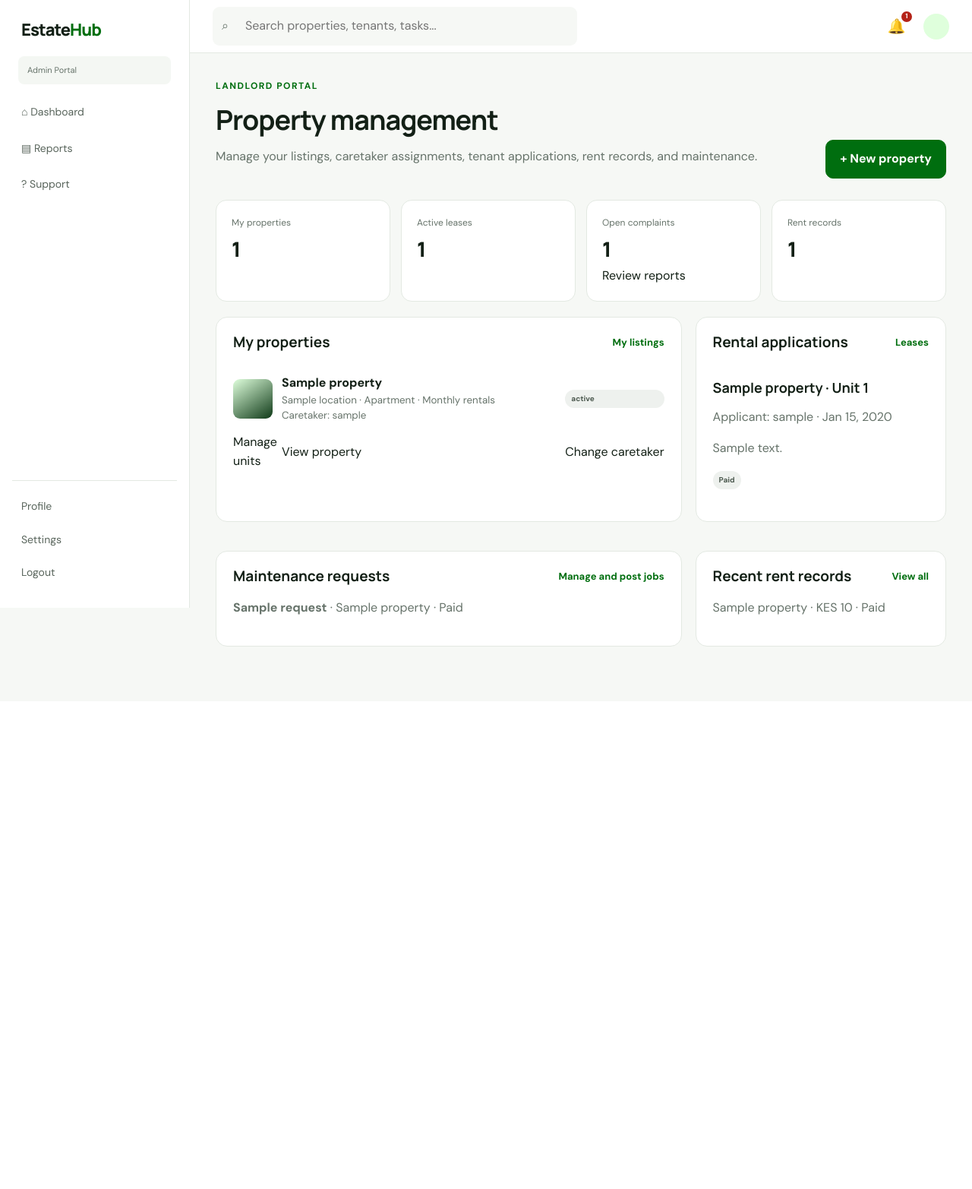
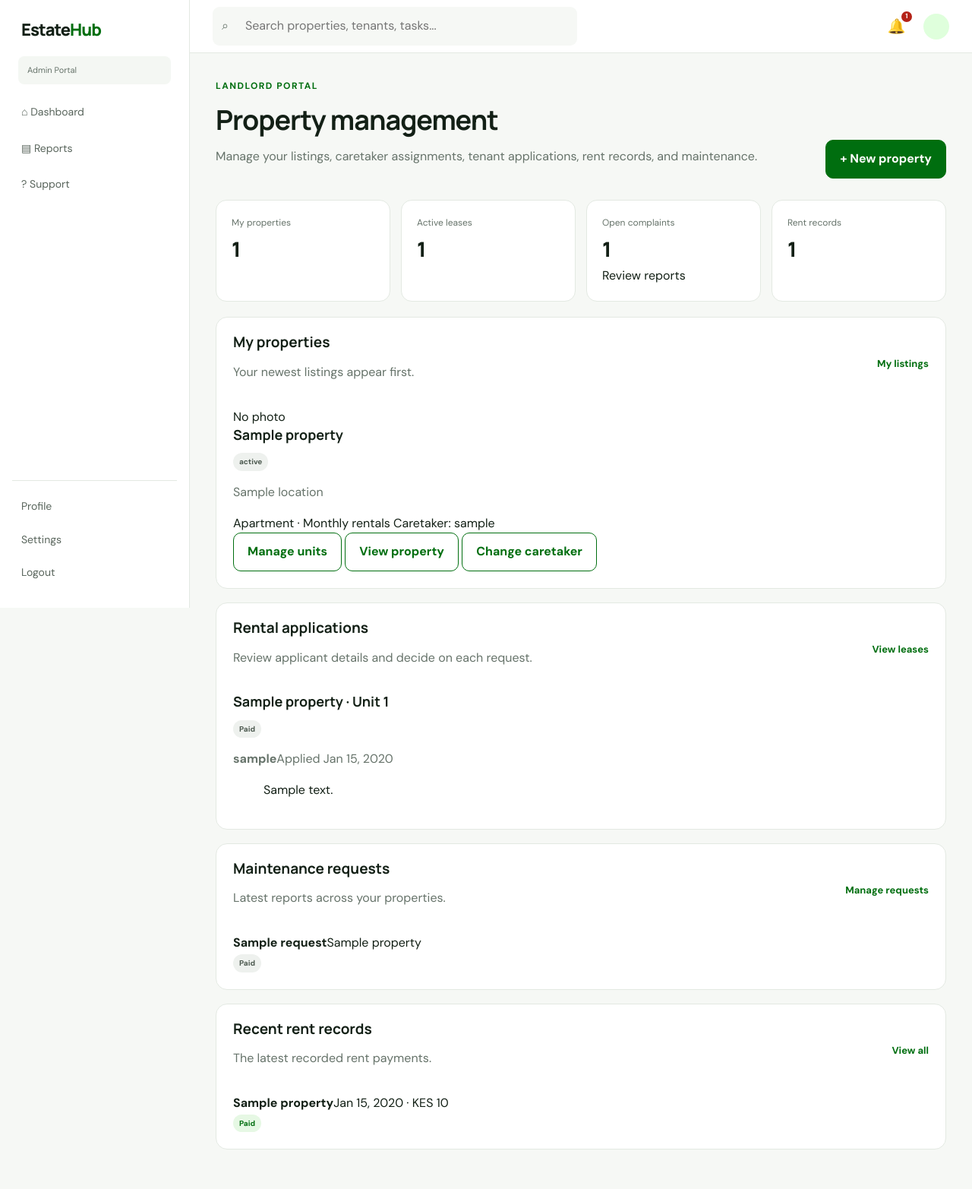
Before and after one commit to Newton2100-bit/Estatehub, a Django app: template templates/dashboards/landlord.html in a window 1280 px wide. Shown: the whole page at 76% size. Before the commit the page ends 851 px from the top, so only its background shows below. Run offline with Django 5.2, Linux system fonts and the light colour scheme; the template is opened without the code that fills it: most values are stand-ins (such as "Sample title", 1, 10 or a date in 2020).

Commit message:
Restructure landlord dashboard sections

```diff
--- a/templates/dashboards/landlord.html
+++ b/templates/dashboards/landlord.html
@@ -1,8 +1,90 @@
-{% extends 'dashboards/_shell.html' %}{% block title %}Landlord Portal{% endblock %}{% block dashboard %}
-<div class="page-head"><div><div class="eyebrow">LANDLORD PORTAL</div><h1>Property management</h1><p>Manage your listings, caretaker assignments, tenant applications, rent records, and maintenance.</p></div>{% if not pending_landlord and not rejected_landlord %}<a class="btn" href="/submit-property/">+ New property</a>{% endif %}</div>
-{% if pending_landlord %}<section class="panel"><span class="badge amber">Account review pending</span><h2>Your landlord account is awaiting admin approval.</h2><p>You can complete your profile while it is reviewed. Property posting and management will unlock after approval.</p><a class="btn ghost" href="/notifications/">View notifications</a></section>{% elif rejected_landlord %}<section class="panel"><span class="badge red">Account not approved</span><h2>Your landlord account was not approved.</h2><p>Open your notification for the review decision and contact support if you need help.</p><a class="btn ghost" href="/notifications/">View notification</a></section>{% else %}
-<div class="metric-grid"><div class="metric"><small>My properties</small><strong>{{properties|length}}</strong></div><div class="metric"><small>Active leases</small><strong>{{leases|length}}</strong></div><div class="metric"><small>Open complaints</small><strong>{{requests|length}}</strong><a href="/maintenance/">Review reports</a></div><div class="metric"><small>Rent records</small><strong>{{payments|length}}</strong></div></div>
-<div class="content-grid"><section class="panel"><div class="panel-head"><h2>My properties</h2><a href="/properties/">My listings</a></div>{% for p in properties %}<div class="property-row">{% with cover=p.images.first %}<div class="thumb">{% if cover %}<img src="{{cover.image.url}}" alt="{{p.title}} property photo">{% endif %}</div>{% endwith %}<div><b><a href="/property/{{p.id}}/">{{p.title}}</a></b><small>{{p.location}} · {% if p.rental_mode == 'short_stay' %}Short stay · Nightly booking and guest check-outs{% else %}Apartment · Monthly rentals{% endif %}</small><small>Caretaker: {% if p.caretaker %}{{p.caretaker.get_full_name|default:p.caretaker.username}}{% else %}Not assigned{% endif %}</small></div><span class="badge {% if p.status == 'Available' %}green{% elif p.status == 'Pending' %}amber{% endif %}">{{p.get_status_display}}</span><a href="/property/{{p.id}}/units/add/">Manage units</a><a href="/property/{{p.id}}/">{% if p.rental_mode == 'short_stay' %}Manage stays{% else %}View property{% endif %}</a><a href="/property/{{p.id}}/caretaker/">{% if p.caretaker_id %}Change caretaker{% else %}Assign caretaker{% endif %}</a></div>{% empty %}<p>You have not submitted a property yet.</p>{% endfor %}</section>
-<section class="panel"><div class="panel-head"><h2>Rental applications</h2><a href="/leases/">Leases</a></div>{% for a in applications %}<article class="request-row"><div><h3>{{a.property.title}} · Unit {{a.unit.unit_number|default:'1'}}</h3><p>Applicant: {{a.tenant.get_full_name|default:a.tenant.username}} · {{a.created_at|date:'M d, Y'}}</p>{% if a.message %}<p>{{a.message}}</p>{% endif %}<span class="badge">{{a.status}}</span></div>{% if a.status == 'Pending' %}<div class="actions"><a class="btn" href="/applications/{{a.id}}/approve/">Review and approve</a><form method="post" action="/applications/{{a.id}}/reject/">{% csrf_token %}<button class="btn danger">Decline</button></form></div>{% endif %}</article>{% empty %}<p>No rental applications yet.</p>{% endfor %}</section></div>
-<div class="content-grid"><section class="panel"><div class="panel-head"><h2>Maintenance requests</h2><a href="/maintenance/">Manage and post jobs</a></div>{% for r in requests|slice:':5' %}<p><b>{{r.title}}</b> · {{r.property.title|default:r.property_name}} · {{r.status}}</p>{% empty %}<p>No tenant complaints yet.</p>{% endfor %}</section><section class="panel"><div class="panel-head"><h2>Recent rent records</h2><a href="/payments/">View all</a></div>{% for p in payments|slice:':5' %}<p>{{p.lease.property.title|default:p.entity}} · KES {{p.amount}} · {{p.status}}</p>{% empty %}<p>No rent payments recorded yet.</p>{% endfor %}</section></div>{% endif %}
+{% extends 'dashboards/_shell.html' %}
+{% block title %}Landlord Portal{% endblock %}
+{% block dashboard %}
+<div class="page-head">
+  <div>
+    <div class="eyebrow">LANDLORD PORTAL</div>
+    <h1>Property management</h1>
+    <p>Manage your listings, caretaker assignments, tenant applications, rent records, and maintenance.</p>
+  </div>
+  {% if not pending_landlord and not rejected_landlord %}<a class="btn" href="/submit-property/">+ New property</a>{% endif %}
+</div>
+
+{% if pending_landlord %}
+  <section class="panel"><span class="badge amber">Account review pending</span><h2>Your landlord account is awaiting admin approval.</h2><p>You can complete your profile while it is reviewed. Property posting and management will unlock after approval.</p><a class="btn ghost" href="/notifications/">View notifications</a></section>
+{% elif rejected_landlord %}
+  <section class="panel"><span class="badge red">Account not approved</span><h2>Your landlord account was not approved.</h2><p>Open your notification for the review decision and contact support if you need help.</p><a class="btn ghost" href="/notifications/">View notification</a></section>
+{% else %}
+  <div class="metric-grid">
+    <div class="metric"><small>My properties</small><strong>{{ properties|length }}</strong></div>
+    <div class="metric"><small>Active leases</small><strong>{{ leases|length }}</strong></div>
+    <div class="metric"><small>Open complaints</small><strong>{{ requests|length }}</strong><a href="/maintenance/">Review reports</a></div>
+    <div class="metric"><small>Rent records</small><strong>{{ payments|length }}</strong></div>
+  </div>
+
+  <section class="panel landlord-dashboard-panel">
+    <div class="panel-head"><div><h2>My properties</h2><p class="landlord-section-note">Your newest listings appear first.</p></div><a href="/properties/">My listings</a></div>
+    <div class="landlord-property-list">
+      {% for p in properties %}
+        <article class="landlord-property-card">
+          {% with cover=p.images.first %}
+            <a class="landlord-property-image" href="/property/{{ p.id }}/" aria-label="View {{ p.title }}">
+              {% if cover %}<img src="{{ cover.image.url }}" alt="{{ p.title }} property photo">{% else %}<span>No photo</span>{% endif %}
+            </a>
+          {% endwith %}
+          <div class="landlord-property-main">
+            <div class="landlord-property-title"><h3><a href="/property/{{ p.id }}/">{{ p.title }}</a></h3><span class="badge {% if p.status == 'Available' %}green{% elif p.status == 'Pending' %}amber{% endif %}">{{ p.get_status_display }}</span></div>
+            <p>{{ p.location }}</p>
+            <div class="landlord-property-meta">
+              <span>{% if p.rental_mode == 'short_stay' %}Short stay · Nightly booking and guest check-outs{% else %}Apartment · Monthly rentals{% endif %}</span>
+              <span>Caretaker: {% if p.caretaker %}{{ p.caretaker.get_full_name|default:p.caretaker.username }}{% else %}Not assigned{% endif %}</span>
+            </div>
+          </div>
+          <nav class="landlord-property-actions" aria-label="Actions for {{ p.title }}">
+            <a class="btn ghost" href="/property/{{ p.id }}/units/add/">Manage units</a>
+            <a class="btn ghost" href="/property/{{ p.id }}/">{% if p.rental_mode == 'short_stay' %}Manage stays{% else %}View property{% endif %}</a>
+            <a class="btn ghost" href="/property/{{ p.id }}/caretaker/">{% if p.caretaker_id %}Change caretaker{% else %}Assign caretaker{% endif %}</a>
+          </nav>
+        </article>
+      {% empty %}
+        <div class="landlord-empty-state"><h3>No properties yet</h3><p>Once you add a listing, its status and management actions will appear here.</p><a class="btn" href="/submit-property/">Add your first property</a></div>
+      {% endfor %}
+    </div>
+  </section>
+
+  <section class="panel landlord-dashboard-panel landlord-applications-panel">
+    <div class="panel-head"><div><h2>Rental applications</h2><p class="landlord-section-note">Review applicant details and decide on each request.</p></div><a href="/leases/">View leases</a></div>
+    <div class="landlord-application-list">
+      {% for a in applications %}
+        <article class="landlord-application-card">
+          <div class="landlord-application-details">
+            <div class="landlord-application-title"><h3>{{ a.property.title }} <span>· Unit {{ a.unit.unit_number|default:'1' }}</span></h3><span class="badge {% if a.status == 'Pending' %}amber{% elif a.status == 'Approved' %}green{% elif a.status == 'Rejected' %}red{% endif %}">{{ a.status }}</span></div>
+            <p><strong>{{ a.tenant.get_full_name|default:a.tenant.username }}</strong><span>Applied {{ a.created_at|date:'M d, Y' }}</span></p>
+            {% if a.message %}<blockquote>{{ a.message }}</blockquote>{% endif %}
+          </div>
+          {% if a.status == 'Pending' %}
+            <div class="landlord-application-actions"><a class="btn" href="/applications/{{ a.id }}/approve/">Review application</a><form method="post" action="/applications/{{ a.id }}/reject/">{% csrf_token %}<button class="btn danger">Decline</button></form></div>
+          {% endif %}
+        </article>
+      {% empty %}
+        <div class="landlord-empty-state"><h3>No applications to review</h3><p>New tenant applications for your properties will be listed here.</p></div>
+      {% endfor %}
+    </div>
+  </section>
+
+  <div class="landlord-activity-grid">
+    <section class="panel landlord-activity-card">
+      <div class="panel-head"><div><h2>Maintenance requests</h2><p class="landlord-section-note">Latest reports across your properties.</p></div><a href="/maintenance/">Manage requests</a></div>
+      <div class="landlord-activity-list">
+        {% for r in requests|slice:':5' %}<div class="landlord-activity-row"><div><strong>{{ r.title }}</strong><span>{{ r.property.title|default:r.property_name }}</span></div><span class="badge">{{ r.status }}</span></div>{% empty %}<p class="landlord-activity-empty">No tenant complaints yet.</p>{% endfor %}
+      </div>
+    </section>
+    <section class="panel landlord-activity-card">
+      <div class="panel-head"><div><h2>Recent rent records</h2><p class="landlord-section-note">The latest recorded rent payments.</p></div><a href="/payments/">View all</a></div>
+      <div class="landlord-activity-list">
+        {% for p in payments|slice:':5' %}<div class="landlord-activity-row"><div><strong>{{ p.lease.property.title|default:p.entity }}</strong><span>{{ p.created_at|date:'M d, Y' }} · KES {{ p.amount }}</span></div><span class="badge {% if p.status == 'Paid' %}green{% elif p.status == 'Awaiting payment' %}amber{% endif %}">{{ p.status }}</span></div>{% empty %}<p class="landlord-activity-empty">No rent payments recorded yet.</p>{% endfor %}
+      </div>
+    </section>
+  </div>
+{% endif %}
 {% endblock %}
```
